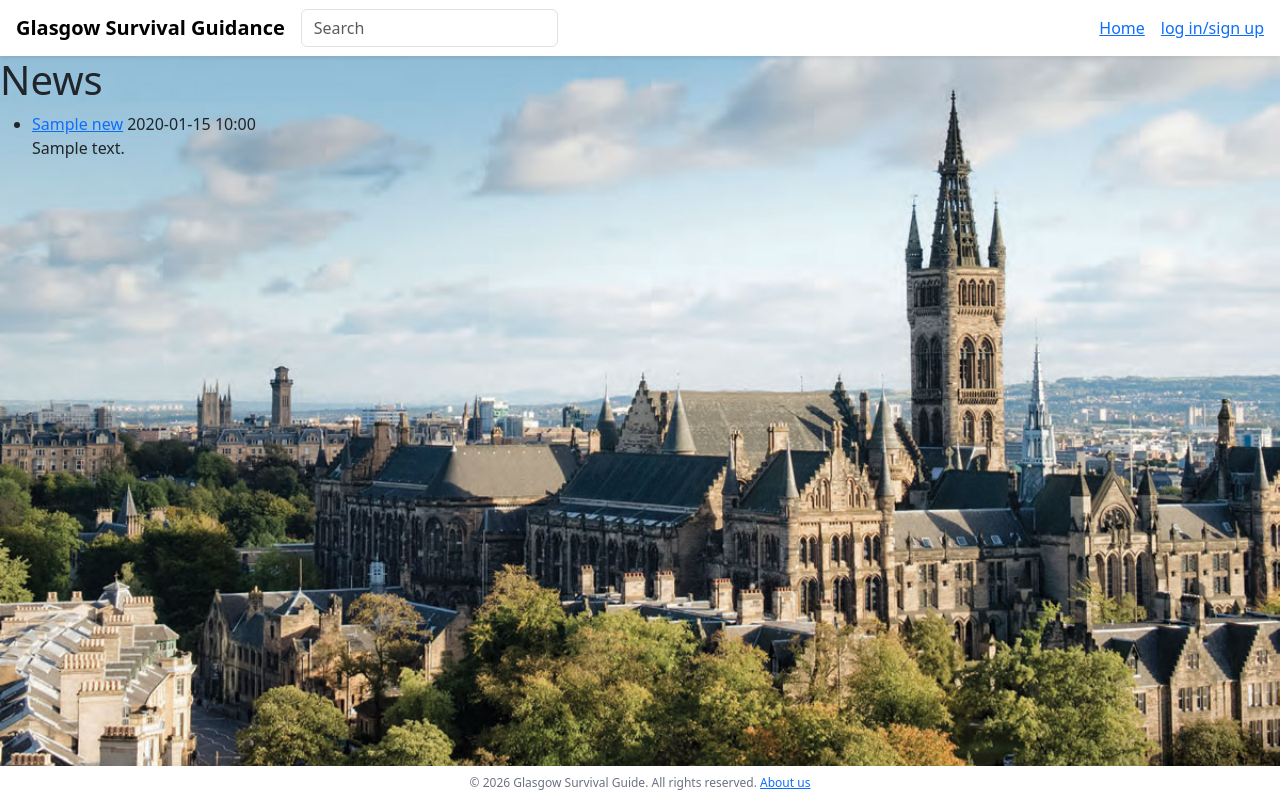
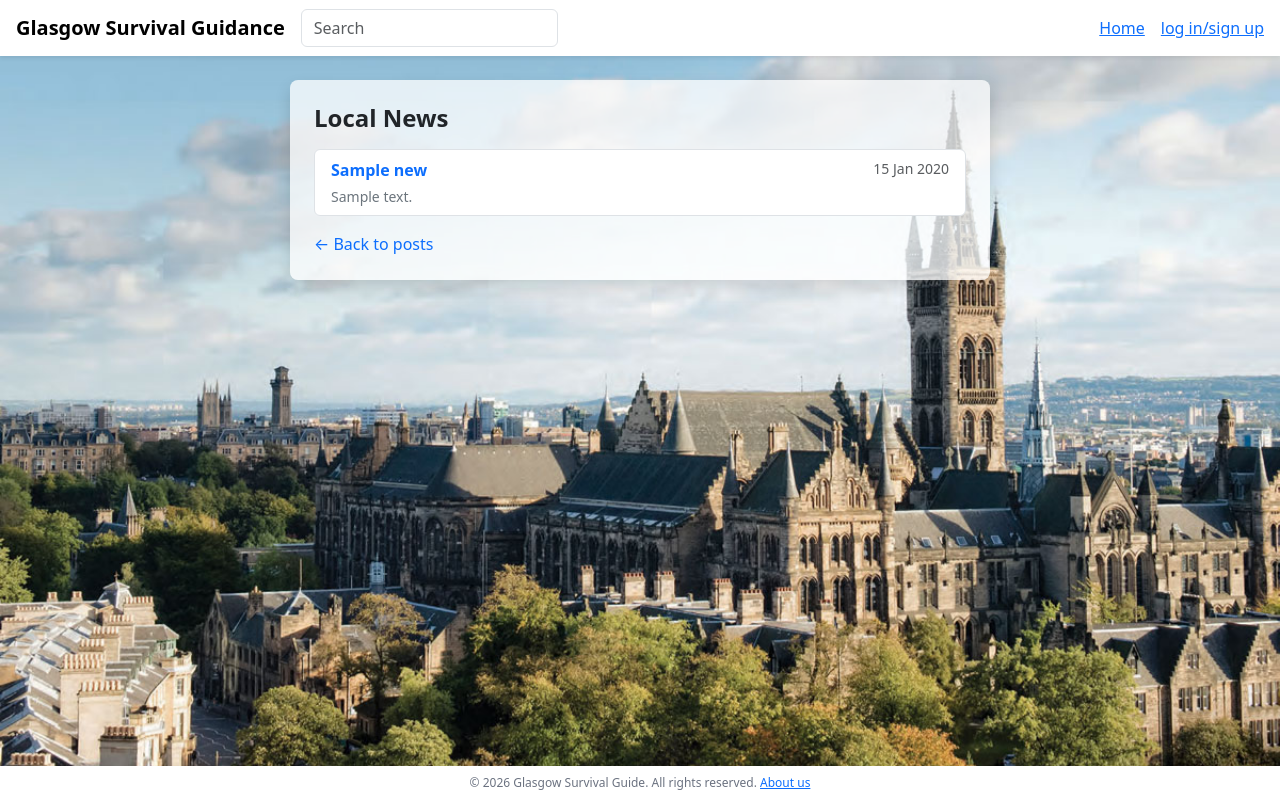
Before and after one commit to COMPSCI5012-Internet-Technology/GlasgowSurvivalGuide, a Django app: page /news/ in a window 1280 px wide. Run offline with Django 5.2, Linux system fonts and the light colour scheme; tables that the repository leaves empty hold one stand-in row (values such as "Sample post").

Commit message:
news list UI

```diff
--- a/templates/guide/news_list.html
+++ b/templates/guide/news_list.html
@@ -1,18 +1,39 @@
 {% extends 'base.html' %}
 {% block title %}News – Glasgow Survival Guide{% endblock %}
+
 {% block content %}
-<h1>News</h1>
+<div class="container my-4">
+  <div class="bg-white bg-opacity-75 rounded-3 shadow p-4 collection-container">
+
+    <h1 class="h4 fw-bold mb-3">Local News</h1>
+
     {% if news_list %}
-<ul>
+    <ul class="list-group">
       {% for item in news_list %}
-  <li>
-    <a href="{{ item.link }}" target="_blank" rel="noopener noreferrer">{{ item.title }}</a>
-    <time datetime="{{ item.time|date:'c' }}">{{ item.time|date:"Y-m-d H:i" }}</time>
-    {% if item.content %}<p>{{ item.content }}</p>{% endif %}
+      <li class="list-group-item">
+        <div class="d-flex justify-content-between align-items-start">
+          <a href="{{ item.link }}" target="_blank" rel="noopener noreferrer"
+             class="fw-bold text-decoration-none">
+            {{ item.title }}
+          </a>
+          <small class="text-muted ms-2 text-nowrap">
+            {{ item.time|date:"d M Y" }}
+          </small>
+        </div>
+        {% if item.content %}
+          <p class="text-secondary small mb-0 mt-1">{{ item.content|truncatewords:30 }}</p>
+        {% endif %}
       </li>
       {% endfor %}
     </ul>
     {% else %}
-<p>No news yet.</p>
+      <p class="text-muted">No news yet.</p>
     {% endif %}
+
+    <a href="{% url 'guide:post_list' %}" class="d-block mt-3 text-decoration-none">
+      &larr; Back to posts
+    </a>
+
+  </div>
+</div>
 {% endblock %}
```
Lines whose indentation alone changed are shown as unchanged.
